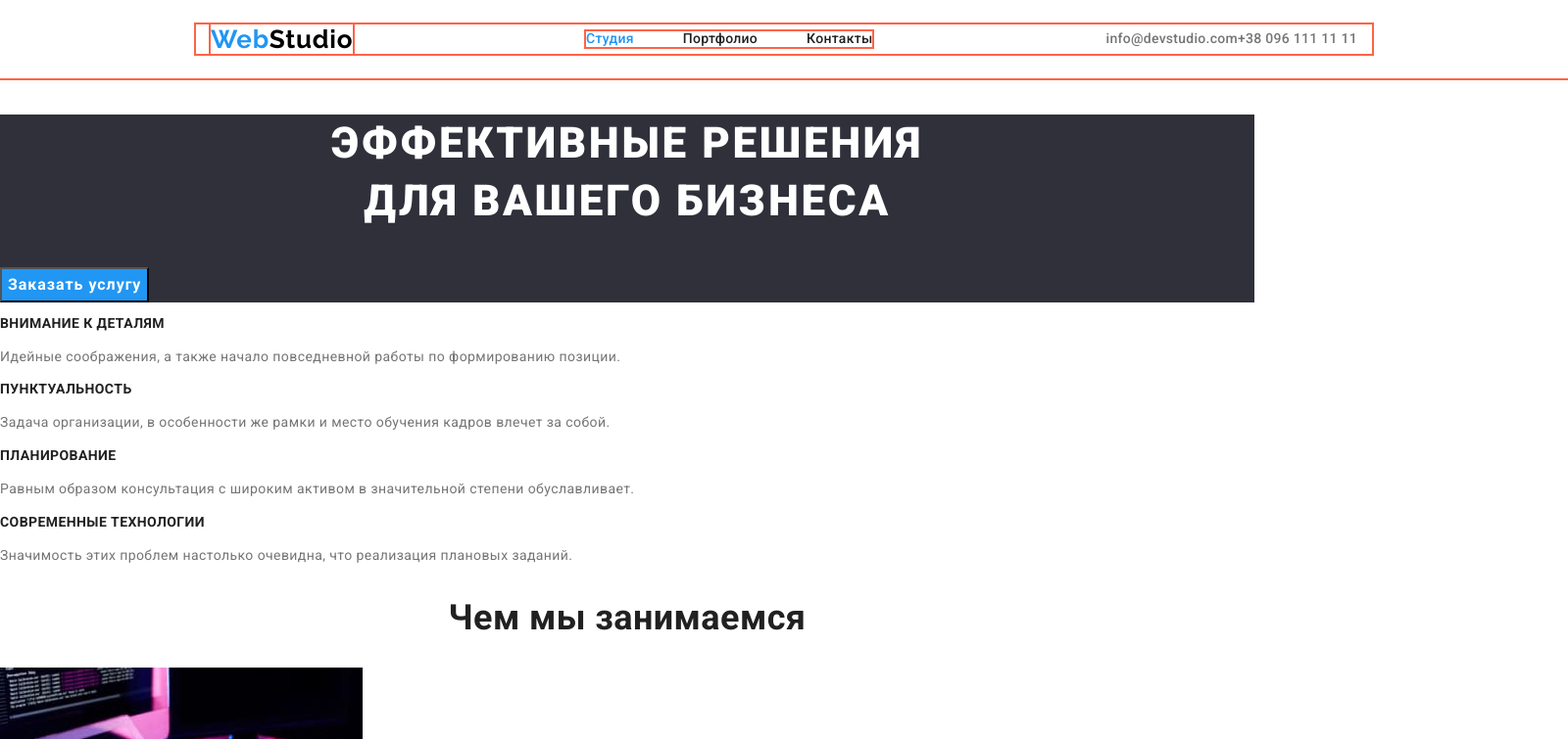
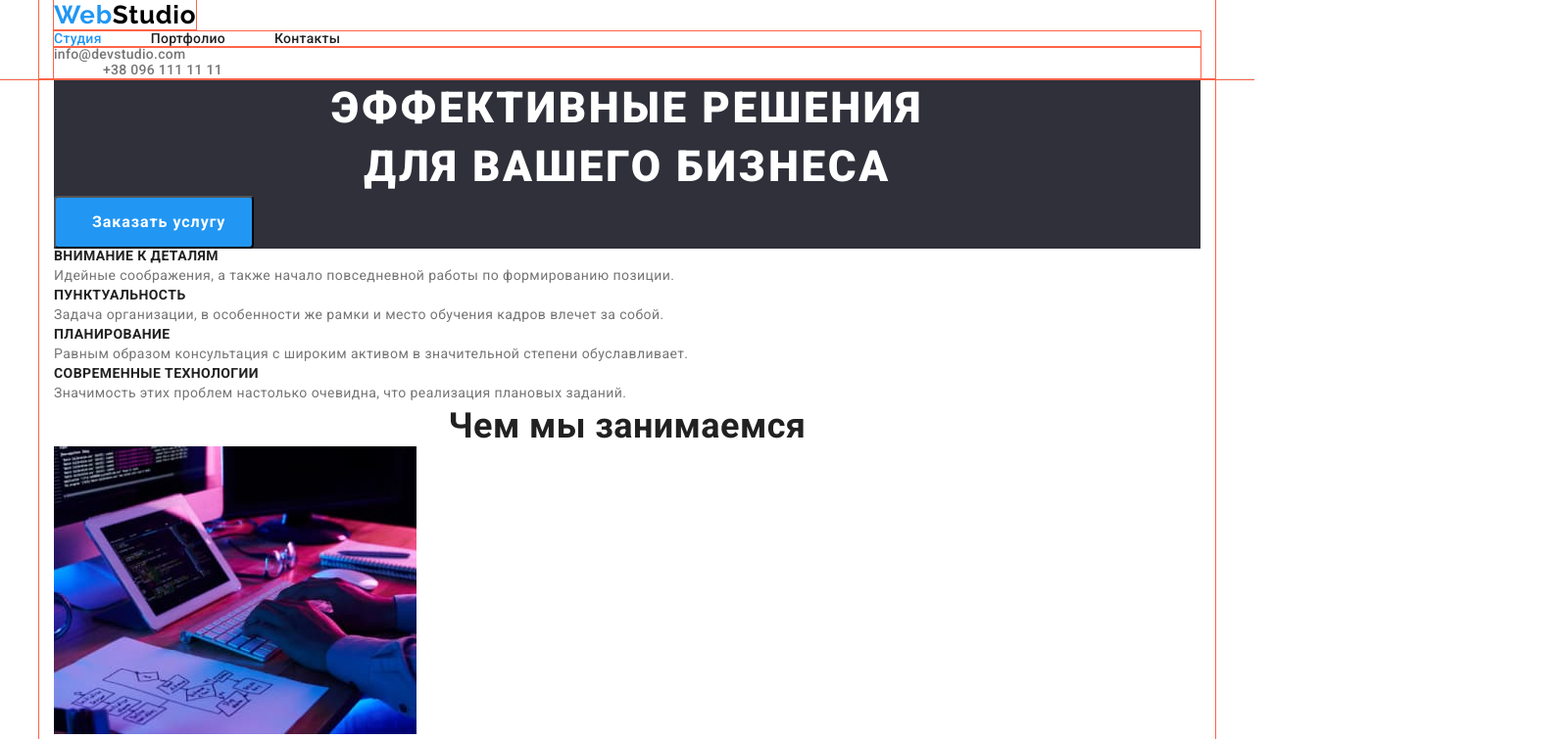
Before and after one commit to ortbogdan/goit-markup-hw-03, a plain HTML site: page index.html in a window 1280 px wide. Shown: the top 755 px of the page at 98% size, 1600 px wide, since content can reach past the window. Drawn offline with nearby package versions, Linux system fonts and the light colour scheme.

Commit message:
Добавив клас container

```diff
--- a/css/styles.css
+++ b/css/styles.css
@@ -13,39 +13,36 @@ body {
 
   color: var(--page-text-color);
 }
-ul {
+h1,
+h2,
+h3,
+ul,
+p {
   margin-left: 0;
   margin-right: 0;
   margin-top: 0;
   margin-bottom: 0;
   padding: 0;
 }
-/*Header*/
-.top {
-  display: flex;
-  align-items: center;
-  padding-left: 200px;
-  padding-right: 200px;
-  width: 1600px;
-  height: 80px;
-
-  outline: 2px solid tomato;
-}
-/*Logo*/
-.top-box {
-  display: flex;
-  align-items: center;
-  justify-content: space-between;
-
+.container {
   width: 1200px;
+  margin-left: auto;
+  margin-right: auto;
   padding-left: 15px;
   padding-right: 15px;
 
-  outline: 2px solid tomato;
+  outline: 1px solid tomato;
 }
+/*Header*/
+
+.top {
+  border-bottom: 1px solid rgb(236, 236, 236);
+  outline: 1px solid tomato;
+}
+/*Logo*/
+
 .logo {
   width: 145px;
-
 
   text-decoration: none;
   font-family: 'Raleway', sans-serif;
@@ -55,14 +52,13 @@ ul {
   letter-spacing: 0.03em;
 
   color: rgb(0, 0, 0);
-  outline: 2px solid tomato;
+  outline: 1px solid tomato;
 }
 .logo-web {
   color: var(--page-color-second);
 }
 /*Navigation*/
 .menu {
-
   font-weight: 500;
   line-height: 1.14;
   letter-spacing: 0.02em;
@@ -72,15 +68,11 @@ ul {
 
   list-style: none;
 
-  outline: 2px solid tomato;
+  outline: 1px solid tomato;
 }
 .menu-list .item:not(:last-child) {
   margin-right: 50px;
 }
-
-
-
-
 .menu-link {
   text-decoration: none;
 
@@ -95,29 +87,28 @@ ul {
 }
 /*Contacts*/
 .contacts-list {
-  display: flex;
-
-  /* margin-left: auto; */
-
   list-style: none;
   font-weight: 500;
   line-height: 1.14;
   letter-spacing: 0.02em;
+
+  outline: 1px solid tomato;
 }
 .contacts-link {
   text-decoration: none;
 
   color: inherit;
 }
-/* .contacts-link:last-child {
-  margin-left: 50px; */
-}
+
 .contacts-link:hover,
 .contacts-link:focus {
   color: var(--page-color-second);
 }
+.contacts-list .item + .item {
+  margin-left: 50px;
+}
+/*Footer*/
 
-/*Footer*/
 .bottom {
   background-color: var(--page-bgcolor);
 }
@@ -161,13 +152,13 @@ ul {
   color: var(--page-color-first);
 }
 .hero-button {
+  border-radius: 4px;
+  padding: 10px 27px 10px 37px;
+
   font-family: inherit;
   font-weight: 700;
   font-size: 16px;
   line-height: 1.87;
-
-  display: flex;
-  align-items: center;
   text-align: center;
   letter-spacing: 0.06em;
 
--- a/index.html
+++ b/index.html
@@ -21,7 +21,7 @@
   </head>
   <body>
     <header class="top">
-      <div class="top-box">
+      <div class="container">
         <a class="logo" href="./" lang="en"><span class="logo-web">Web</span>Studio</a>
         <nav class="menu">
           <ul class="menu-list">
@@ -37,18 +37,19 @@
           </ul>
         </nav>
         <ul class="contacts-list">
-          <li>
+          <li class="item">
             <a class="contacts-link" href="mailto:info@devstudio.com" lang="en"
               >info&#64;devstudio.com</a
             >
           </li>
-          <li>
+          <li class="item">
             <a class="contacts-link" href="tel:+380961111111">+38 096 111 11 11</a>
           </li>
         </ul>
       </div>
     </header>
     <main>
+      <div class="container">
         <section class="hero">
           <h1 class="hero-title">
             Эффективные решения <br />
@@ -61,7 +62,9 @@
           <ul class="benefits-list">
             <li class="benefits-item">
               <h3 class="title">Внимание к деталям</h3>
-            <p>Идейные соображения, а также начало повседневной работы по формированию позиции.</p>
+              <p>
+                Идейные соображения, а также начало повседневной работы по формированию позиции.
+              </p>
             </li>
             <li class="benefits-item">
               <h3 class="title">Пунктуальность</h3>
@@ -130,8 +133,10 @@
             </li>
           </ul>
         </section>
+      </div>
     </main>
     <footer class="bottom">
+      <div class="container">
         <a class="logo" href="./" lang="en"><span class="logo-web">Web</span>Studio</a>
         <address>
           <ul class="post">
@@ -154,6 +159,7 @@
             </li>
           </ul>
         </address>
+      </div>
     </footer>
   </body>
 </html>
```
Lines whose indentation alone changed are shown as unchanged.
